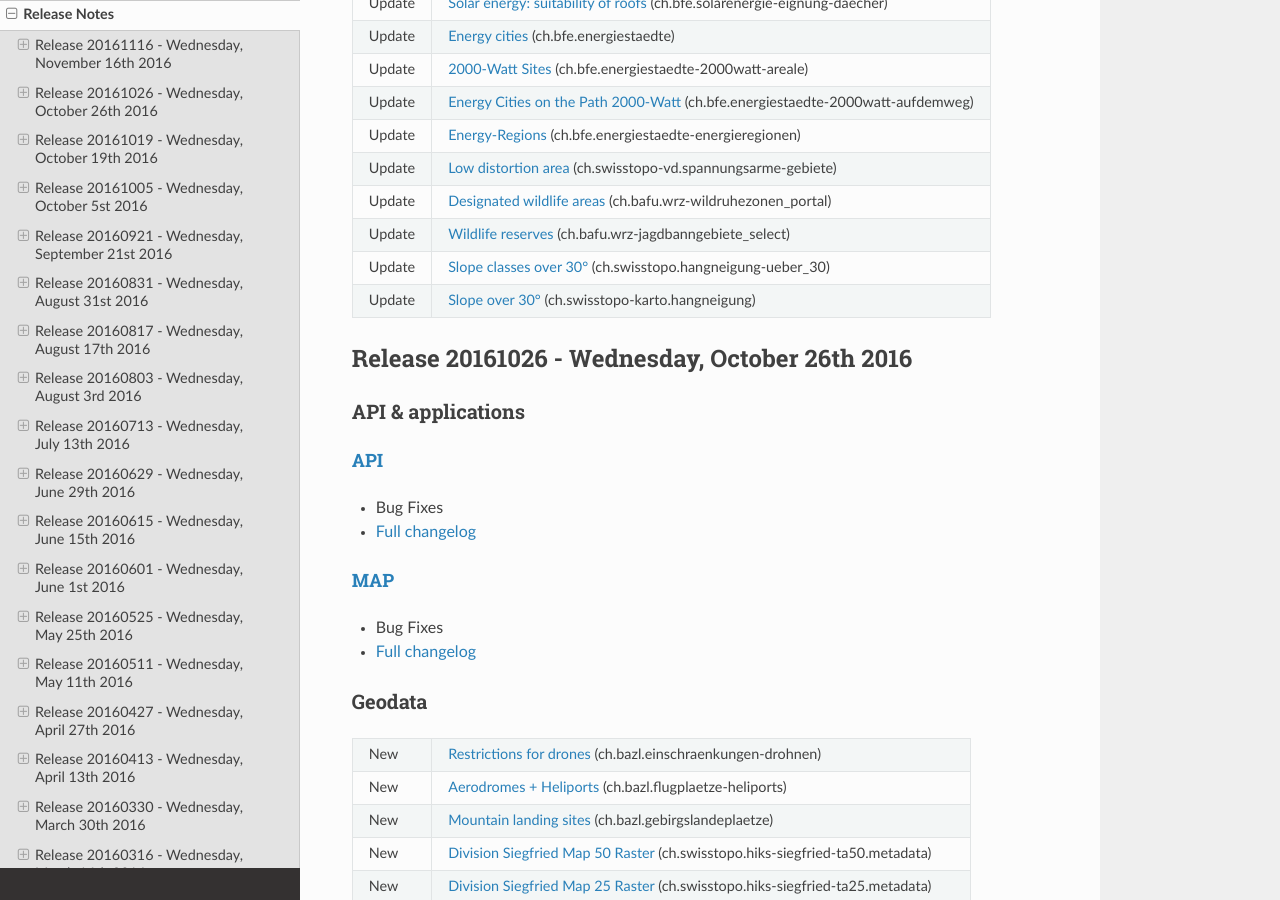
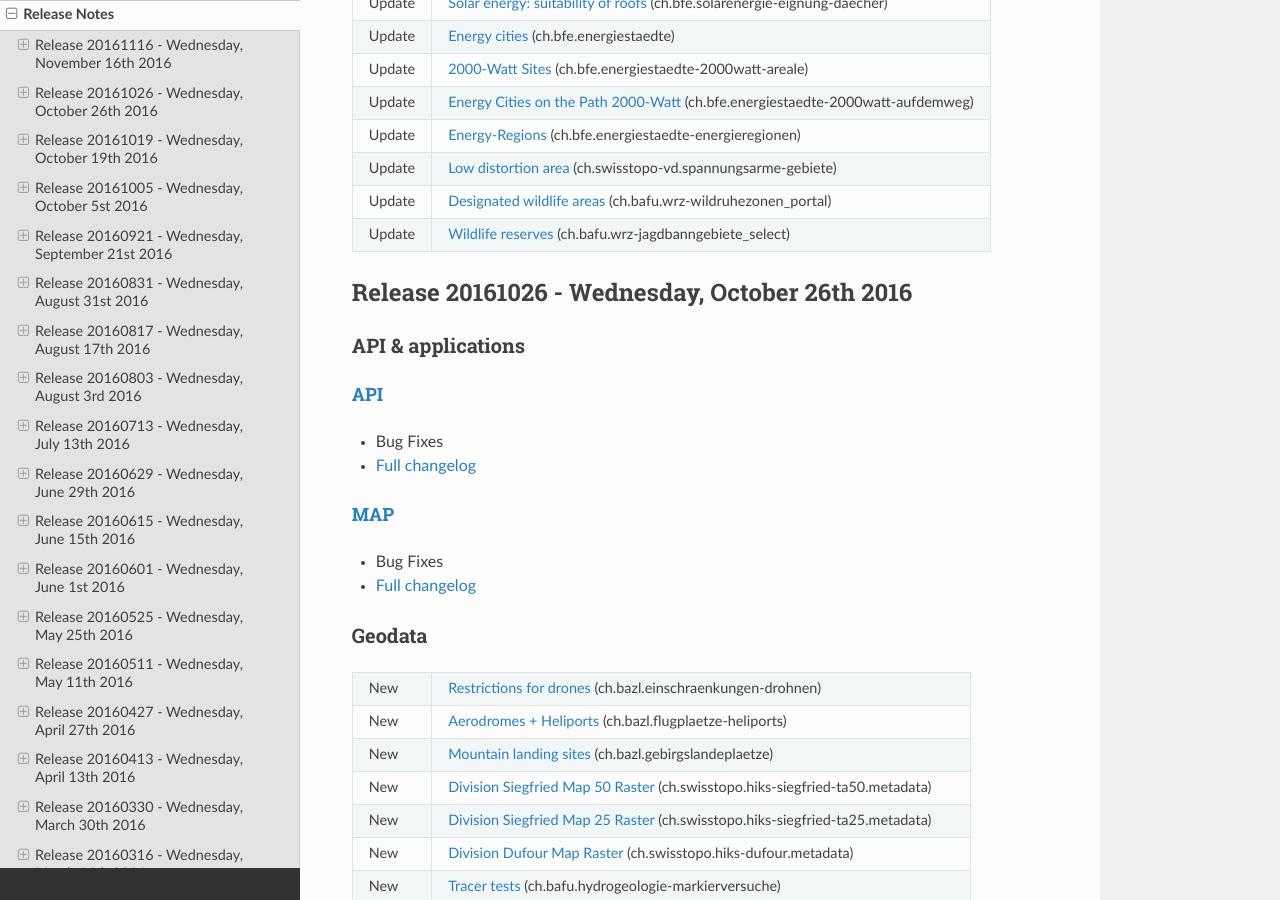
Before and after one commit to swisstopo-test/doc-chsdi3, a Sphinx documentation site: the page built from source/releasenotes/index.rst, in a window 1280 px wide and 900 px high, scrolled down 675 px. Built offline with Sphinx 7.4.7 and the Read the Docs theme 2.0.0, drawn with Linux system fonts in a browser that asks for light colours.

Commit message:
Remove hangneigung from releasenotes

```diff
--- a/source/releasenotes/index.rst
+++ b/source/releasenotes/index.rst
@@ -56,10 +56,6 @@ Geodata
 | Update | `Designated wildlife areas <//map.geo.admin.ch/?layers=ch.bafu.wrz-wildruhezonen_portal>`__ (ch.bafu.wrz-wildruhezonen_portal)                              |
 +--------+-------------------------------------------------------------------------------------------------------------------------------------------------------------+
 | Update | `Wildlife reserves <//map.geo.admin.ch/?layers=ch.bafu.wrz-jagdbanngebiete_select>`__ (ch.bafu.wrz-jagdbanngebiete_select)                                  |
-+--------+-------------------------------------------------------------------------------------------------------------------------------------------------------------+
-| Update | `Slope classes over 30° <//map.geo.admin.ch/?layers=ch.swisstopo.hangneigung-ueber_30>`__ (ch.swisstopo.hangneigung-ueber_30)                               |
-+--------+-------------------------------------------------------------------------------------------------------------------------------------------------------------+
-| Update | `Slope over 30° <//map.geo.admin.ch/?layers=ch.swisstopo-karto.hangneigung>`__ (ch.swisstopo-karto.hangneigung)                                             |
 +--------+-------------------------------------------------------------------------------------------------------------------------------------------------------------+
 
 
```
